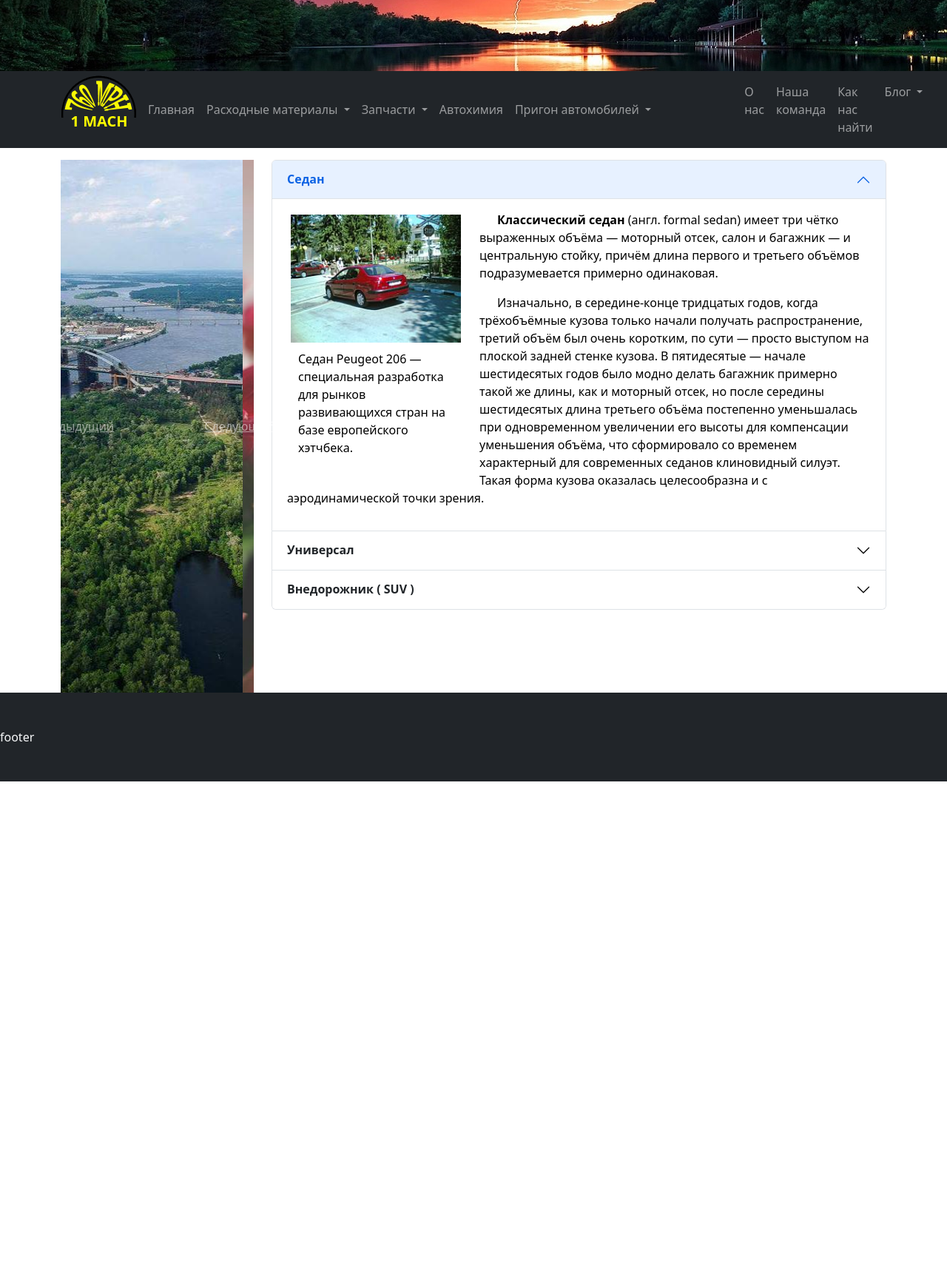
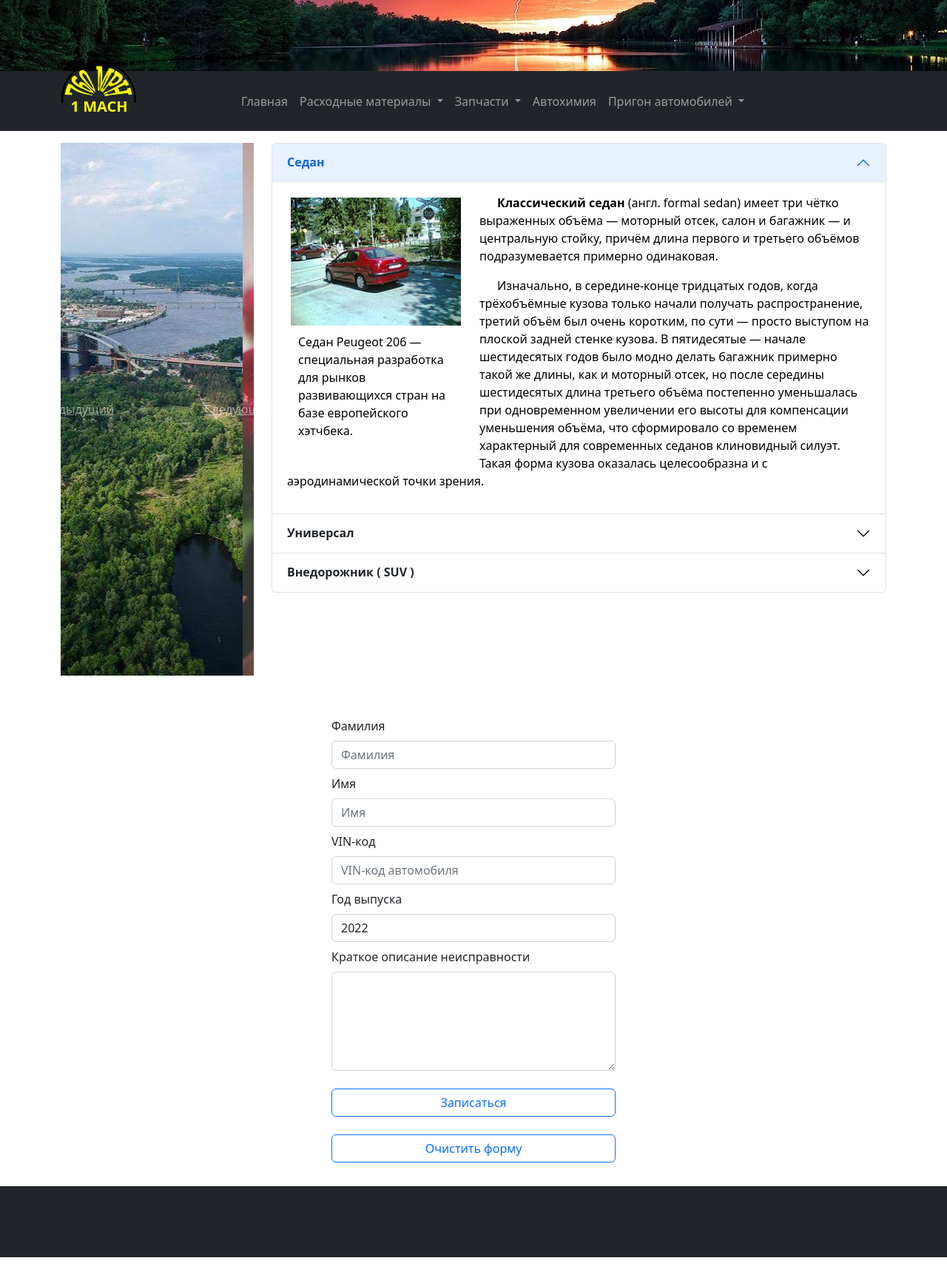
Before and after one commit to BondarenkoMike/lesson12, a plain HTML site: page index.html in a window 1280 px wide. Shown: the whole page at 74% size. Before the commit the page ends 1080 px from the top, so only its background shows below. Drawn offline with nearby package versions, Linux system fonts and the light colour scheme; files that its build step writes are made by us from their sources.

Commit message:
Добавил форму

```diff
--- a/assets/scss/style.scss
+++ b/assets/scss/style.scss
@@ -26,25 +26,41 @@
 }
 
 .accordion-item__description::first-letter {
+
   padding-left: 1.5rem;
 }
 
 .navbar-brand {
   width: 110px;
   height: 65px;
+
+  &__text {
+    text-align: center;
+    margin-top: -10px;
+    color: #ffff00;
+  }
+
+  &__link {
+    position: absolute;
+    top: -15px;
+  }
 }
 
 .nav-item:first-of-type {
-  margin-left: 110px;
+  @media (min-width:992px) {
+    margin-left: 110px;
+  }
 }
 
-.navbar-brand__link {
-  position: absolute;
-  top: -15px;
+.form-block {
+  padding: 20px;
+  overflow: hidden;
+  max-width: 800px;
+  width: 400px;
 }
 
-.navbar-brand__text {
-  text-align: center;
-  margin-top: -10px;
-  color: #ffff00;
+.form-container {
+  display: flex;
+  justify-content: center;
+
 }
--- a/index.html
+++ b/index.html
@@ -46,14 +46,14 @@
     <div class="col">
       <nav class="navbar navbar-expand-lg navbar-dark bg-dark mb-3">
         <div class="container navbar-container">
-          <div class="navbar-brand position-absolute ">
+          <div class="navbar-brand">
             <a class="navbar-brand__link text-uppercase d-block text-decoration-none fw-bold" href="#">
               <img class="navbar-brand__logo" src="assets/img/LOGO-small.png" alt="logo">
               <p class="navbar-brand__text">1 Mach</p>
             </a>
           </div>
 
-          <button class="navbar-toggler" type="button" data-bs-toggle="collapse" data-bs-target="#navBarTop"
+          <button class="navbar-toggler end-sm-50" type="button" data-bs-toggle="collapse" data-bs-target="#navBarTop"
             aria-controls="navBarTop" aria-expanded="false" aria-label="Toggle navigation">
             <span class="navbar-toggler-icon"></span>
           </button>
@@ -103,30 +103,6 @@
                   <li><a class="dropdown-item" href="#">Литва</a></li>
                   <li><a class="dropdown-item" href="#">Коррея</a></li>
                   <li><a class="dropdown-item" href="#">США</a></li>
-                </ul>
-              </li>
-            </ul>
-
-            <ul class="navbar-nav   mb-2 mb-lg-0">
-              <li class="nav-item">
-                <a class="nav-link" href="#">О нас</a>
-              </li>
-              <li class="nav-item">
-                <a class="nav-link" href="#">Наша команда</a>
-              </li>
-              <li class="nav-item">
-                <a class="nav-link" href="#">Как нас найти</a>
-              </li>
-              <li class="nav-item dropdown">
-                <a class="nav-link dropdown-toggle" href="#" role="button" data-bs-toggle="dropdown"
-                  aria-expanded="false">
-                  Блог
-                </a>
-                <ul class="dropdown-menu">
-                  <li><a class="dropdown-item" href="#">Записки программиста</a></li>
-                  <li><a class="dropdown-item" href="#">Мысли вслух</a></li>
-                  <li><a class="dropdown-item" href="#">Экспертное мнение</a></li>
-                  <li><a class="dropdown-item" href="#">Архив записей</a></li>
                 </ul>
               </li>
             </ul>
@@ -263,29 +239,10 @@
             </div>
           </div>
         </div>
-        <!--
-        <form action="dfsfg">
-          <div class="mb-4">
-            <label class="form-label" for="login">Логин</label>
-            <input class="form-control is-valid" id="login" type="text" placeholder="Логин">
-            <div class="invalid-feedback">Введен неправильный пароль</div>
-            <div class="valid-feedback"></div>
-          </div>
-          <div class="mb-4">
-            <label class="form-label" for="pass">Пароль</label>
-            <input class="form-control" id="pass" type="text" placeholder="Пароль">
-          </div>
-          <div class="mb-4">
-            <label class="form-label" for="email">e-mail</label>
-            <input class="form-control is-valid" id="email" type="text" placeholder="Электронная почта">
-            <div class="invalid-feedback">Введен неправильный аддрес эл почты</div>
-            <div class="valid-feedback"></div>
-          </div>
-          <div class="mb-4"><button class="btn btn-outline-primary" type="submit">Отправить</button></div>
-        </form> -->
+
       </div>
       <!-- left -->
-      <div class="block-carusel col-xxl-3 col-xl-3 col-sm-12 text-sm-center order-xl-first">
+      <div class="block-carusel col-xxl-3 col-xl-3 col-sm-12 text-sm-center order-xl-first mb-5 ">
         <div id="sliderControls" class="carousel slide" data-bs-ride="carousel">
           <div class="carousel-inner">
             <div class="carousel-item active">
@@ -314,15 +271,48 @@
           </a>
         </div>
       </div>
-      <!-- right -->
-      <!-- <div class="col-xxl-2 col-xl-12 col-lg-6 col-sm-12">
-        <span>right</span>
-      </div> -->
+
+
+      <div class="form-container col-xxl-2 col-lg-12 mx-auto">
+        <form class="form form-block border-dark p-lg-2 p-sm-4" action="#">
+          <div class="mb-2">
+            <label class="form-label" for="secondName">Фамилия</label>
+            <input class="form-control" id="secondName" type="text" placeholder="Фамилия">
+          </div>
+          <div class="mb-2">
+            <label class="form-label" for="firstName">Имя</label>
+            <input class="form-control" id="firstName" type="text" placeholder="Имя">
+          </div>
+          <div class="mb-2">
+            <label class="form-label" for="vinCode">VIN-код</label>
+            <input class="form-control" id="vinCode" type="text" placeholder="VIN-код автомобиля">
+          </div>
+          <div class="mb-2">
+            <label class="form-label" for="carYear">Год выпуска</label>
+            <input class="form-control" id="carYear" type="number" min="1970" max="2022" value="2022"
+              placeholder="Год выпуска">
+            </input>
+          </div>
+          <div class="mb-2">
+            <label class="form-label" for="description">Краткое описание неисправности</label>
+            <textarea class="form-control description w-100 h-25" id="description" type="text"
+              placeholder="Описание неисправности" rows="5">
+            </textarea>
+          </div>
+          <div class="mb-4 mt-4 form-controls">
+            <button class="btn btn-outline-primary w-100 mb-2 mb-4" type="submit">Записаться</button>
+            <button class="btn btn-outline-primary w-100" type="reset">Очистить форму</button>
+          </div>
+        </form>
+      </div>
     </div>
+
   </div>
   <div class="bg-dark text-light py-5 mb-4">
     <div class="row">
-      <div class="col "><span> footer</span></div>
+      <div class="col ">
+        <!-- <span> footer</span> -->
+      </div>
     </div>
   </div>
 
```
Also changed, not shown: assets/css/style.css.
